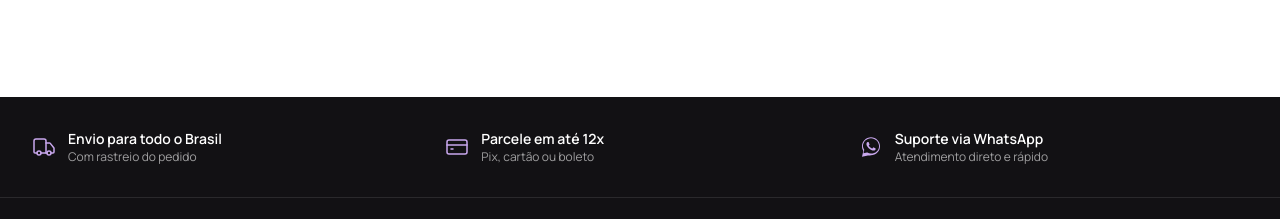
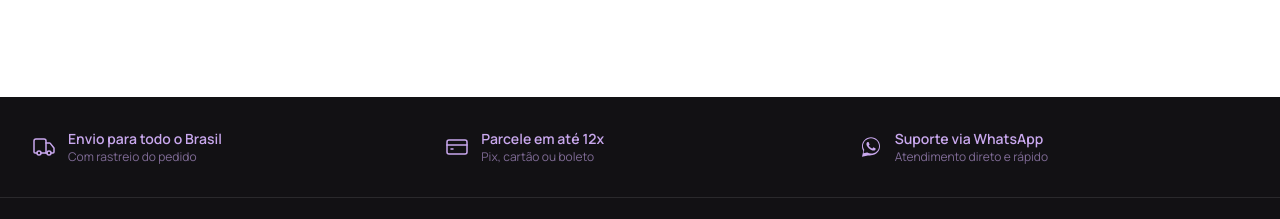
Before and after one commit to eoguilhermeferreira/Loja-MF-Imports, a Next.js app: page / in a window 1280 px wide. Shown: the part 1440-1659 px from the top of the page. Built offline with nearby package versions, Linux system fonts and the light colour scheme; no server answers; the database is empty.

Commit message:
Muda cor dos textos de benefícios no rodapé para lilás da paleta
Co-Authored-By: Claude Sonnet 5 <noreply@anthropic.com>
Claude-Session: https://claude.ai/code/session_01RUpybJnAqEajmRB8TfJRYV

```diff
--- a/src/components/Footer.tsx
+++ b/src/components/Footer.tsx
@@ -26,22 +26,22 @@ export async function Footer() {
           <div className="flex items-center gap-3">
             <Truck className="h-6 w-6 shrink-0 text-brand-primary-light" strokeWidth={1.5} />
             <div>
-              <p className="text-sm font-semibold text-white">Envio para todo o Brasil</p>
-              <p className="text-xs text-white/60">Com rastreio do pedido</p>
+              <p className="text-sm font-semibold text-brand-primary-light">Envio para todo o Brasil</p>
+              <p className="text-xs text-brand-primary-light/60">Com rastreio do pedido</p>
             </div>
           </div>
           <div className="flex items-center gap-3">
             <CreditCard className="h-6 w-6 shrink-0 text-brand-primary-light" strokeWidth={1.5} />
             <div>
-              <p className="text-sm font-semibold text-white">Parcele em até 12x</p>
-              <p className="text-xs text-white/60">Pix, cartão ou boleto</p>
+              <p className="text-sm font-semibold text-brand-primary-light">Parcele em até 12x</p>
+              <p className="text-xs text-brand-primary-light/60">Pix, cartão ou boleto</p>
             </div>
           </div>
           <div className="flex items-center gap-3">
             <WhatsappIcon className="h-6 w-6 shrink-0 text-brand-primary-light" />
             <div>
-              <p className="text-sm font-semibold text-white">Suporte via WhatsApp</p>
-              <p className="text-xs text-white/60">Atendimento direto e rápido</p>
+              <p className="text-sm font-semibold text-brand-primary-light">Suporte via WhatsApp</p>
+              <p className="text-xs text-brand-primary-light/60">Atendimento direto e rápido</p>
             </div>
           </div>
         </div>
```
